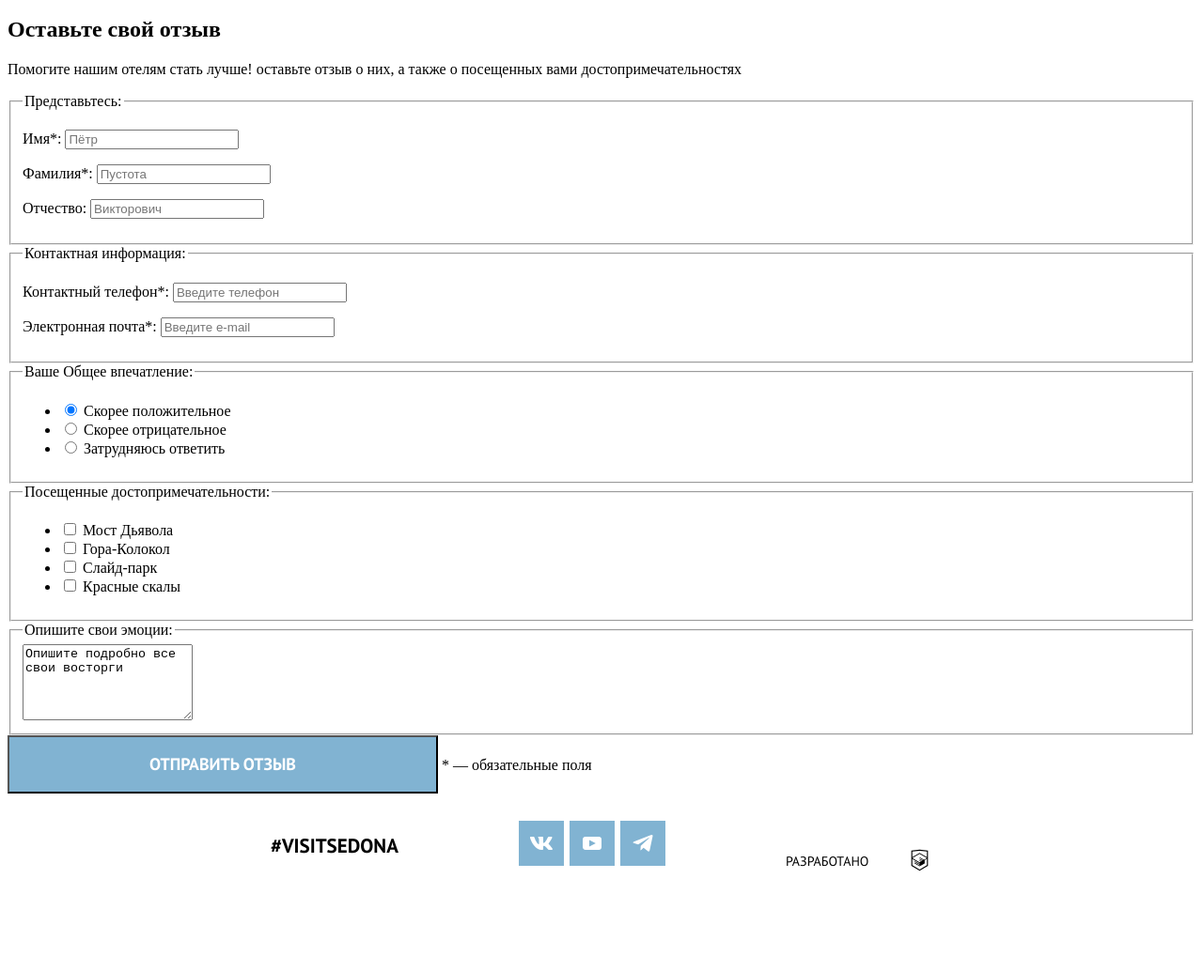
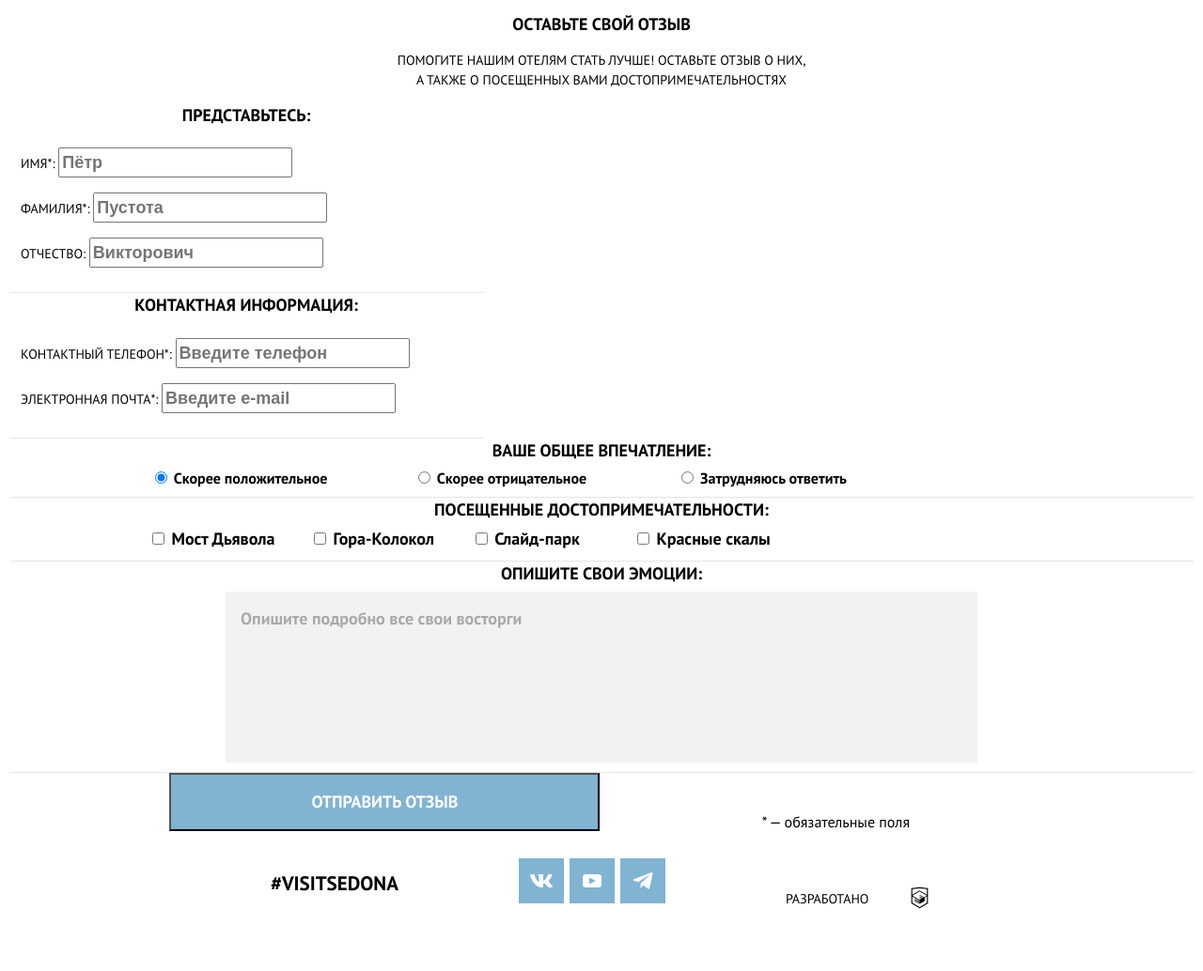
Before and after one commit to htmlacademy-adaptive/1384625-sedona-26, a website: page source/form.html in a window 1280 px wide. Shown: the part 655-1689 px from the top of the page at 94% size. Before the commit the page ends 1654 px from the top, so only its background shows below. Drawn offline with nearby package versions, Linux system fonts and the light colour scheme; files that its build step writes are made by us from their sources.

Commit message:
правки в сетку

```diff
--- a/source/form.html
+++ b/source/form.html
@@ -33,8 +33,10 @@
             <h2 class="review__title">Оставьте свой отзыв</h2>
             <p class="review__intro">Помогите нашим отелям стать лучше! оставьте отзыв о них, а также о посещенных вами достопримечательностях</p>
           </header>
+
           <form class="review__form feedback-form" method="post" action="https://echo.htmlacademy.ru">
-            <fieldset class="feedback-form__group" >
+            <div class="feedback-form__container">
+              <fieldset class="feedback-form__group contact-group" >
                 <legend class="feedback-form__title">Представьтесь:</legend>
                 <p class="feedback-form__field-group field">
                   <label class="field__label">Имя*:
@@ -53,7 +55,7 @@
                 </p>
               </fieldset>
 
-            <fieldset class="feedback-form__group">
+              <fieldset class="feedback-form__group contact-group">
                 <legend class="feedback-form__title">Контактная информация:</legend>
                 <p class="feedback-form__field-group field">
                   <label class="field__label">Контактный телефон*:
@@ -67,6 +69,8 @@
                 </p>
 
               </fieldset>
+            </div>
+
 
             <fieldset class="feedback-form__group rating">
               <legend class="feedback-form__title">Ваше Общее впечатление:</legend>
@@ -128,12 +132,16 @@
                 <textarea class="text-review__input" rows="5">Опишите подробно все свои восторги</textarea>
               </label>
             </fieldset>
+            <div class="feedback-form_button-container">
               <button class="feedback-form__button button" type="submit">Отправить отзыв</button>
               <span class="feedback-form__note">* — обязательные поля</span>
+            </div>
           </form>
         </div>
       </section>
 
+
+    </main>
     <footer class="main-footer">
       <div class="main-footer__wrapper">
         <div class="main-footer__hashtag">#visitSEDONA</div>
@@ -159,7 +167,6 @@
         </div>
       </div>
     </footer>
-    </main>
 
   </body>
 </html>
--- /dev/null
+++ b/source/less/blocks/attractions.less
@@ -0,0 +1,36 @@
+.attractions__list {
+  list-style: none;
+  font-weight: 700;
+  font-size: 18px;
+  line-height: 26px;
+  text-transform: none;
+  width:280px;
+  margin:0;
+  padding: 0;
+}
+.attractions__item {
+  text-transform: none;
+}
+
+@media (min-width:@tablet-width) {
+  .attractions__list {
+    display: flex;
+    flex-wrap: wrap;
+    width: 648px;
+    justify-content: center;
+  }
+  .attractions__item {
+    width: 224px;
+  }
+}
+@media (min-width:@desktop-width) {
+  .attractions__list {
+    display: flex;
+    flex-wrap: wrap;
+    width: 960px;
+    justify-content: center;
+  }
+  .attractions__item {
+    width: 172px;
+  }
+}
--- /dev/null
+++ b/source/less/blocks/card.less
@@ -0,0 +1,27 @@
+.card {
+  display: flex;
+  flex-direction: column;
+  flex-wrap: wrap;
+  width: 320px;
+  padding: 20px;
+
+}
+.card__title {
+  font-weight: 700;
+  font-size: 14px;
+  line-height: 21px;
+  margin: 0;
+}
+.card__author {
+  font-weight: 400;
+  font-size: 14px;
+  line-height: 21px;
+  text-transform: none;
+  margin: 0;
+}
+.card__likes-count {
+  font-weight: 700;
+  font-size: 14px;
+  line-height: 21px;
+  margin: 0;
+}
--- /dev/null
+++ b/source/less/blocks/contact-group.less
@@ -0,0 +1,10 @@
+.contact-group {
+  width: 280px;
+
+  @media (min-width:@tablet-width) {
+    width: 324px;
+  }
+  @media (min-width:@desktop-width) {
+    width: 480px;
+  }
+}
--- a/source/less/blocks/features.less
+++ b/source/less/blocks/features.less
@@ -20,6 +20,7 @@
   display: flex;
   flex-direction: column;
   flex-wrap: wrap;
+  margin: 0 auto;
 }
 @media (min-width:@tablet-width) {
   .features__container {
@@ -88,7 +89,7 @@
 
 .features__list {
   list-style: none;
-  margin: 0;
+  margin: 0 auto;
   padding: 0;
   display: flex;
   flex-direction: column;
--- /dev/null
+++ b/source/less/blocks/feedback-form.less
@@ -0,0 +1,39 @@
+
+.feedback-form__group{
+  text-transform: uppercase;
+  border: none;
+  border-bottom: 1px solid #E5E5E5;
+
+}
+.feedback-form__title {
+  font-weight: 700;
+  font-size: 18px;
+  line-height: 26px;
+  text-align: center;
+}
+
+.feedback-form_button-container {
+  display: flex;
+  flex-direction: column;
+  width: 280px;
+
+  @media (min-width:@tablet-width) {
+    flex-direction: row;
+    justify-content: space-around;
+    width: 648px;
+
+  }
+  @media (min-width:@desktop-width) {
+    flex-direction: row;
+    justify-content: space-around;
+    width: 960px;
+  }
+}
+
+.feedback-form__button{
+  margin: 0 auto; //почему то не центруется
+}
+
+.feedback-form__note {
+  align-self: flex-end;
+}
--- /dev/null
+++ b/source/less/blocks/field.less
@@ -0,0 +1,11 @@
+.field__label {
+  font-weight: 400;
+  font-size: 14px;
+  line-height: 21px;
+}
+.field__input {
+  font-weight: 700;
+  font-size: 18px;
+  line-height: 26px;
+  text-transform: none;
+}
--- a/source/less/blocks/main-navigation.less
+++ b/source/less/blocks/main-navigation.less
@@ -58,7 +58,7 @@
 .main-navigation__toggle {
   background-color: #ffffff;
   border: none;
-  cursor: pointer; //почему cursor выделен
+  cursor: pointer;
 }
 
 .main-navigation__toggle-icon {
--- a/source/less/blocks/page.less
+++ b/source/less/blocks/page.less
@@ -1,4 +1,6 @@
 .page {
   margin: 0;
   padding: 0;
+  font-family: 'PT Sans';
+  font-style: normal;
 }
--- /dev/null
+++ b/source/less/blocks/photo-gallery.less
@@ -0,0 +1,41 @@
+.photo-gallery {
+  text-transform: uppercase;
+}
+.photo-gallery__wrapper {
+  display: flex;
+  flex-direction: column;
+  align-items: center;
+  width: 320px;
+  margin: 0 auto;
+}
+
+@media (min-width:@tablet-width){
+  .photo-gallery__wrapper {
+    display: grid;
+    grid-template-columns:  347px 347px ;
+    grid-template-rows: 480px 347px 347px;
+  }
+  .card-1 {
+    grid-column: 1/3;
+  }
+}
+
+.photo-gallery__header {
+  text-align: center;
+  width: 320px;
+  padding: 20px;
+  margin: 0 auto;
+}
+.photo-gallery__title {
+  font-weight: 700;
+  font-size: 18px;
+  line-height: 26px;
+}
+.photo-gallery__intro {
+  font-weight: 400;
+  font-size: 14px;
+  line-height: 21px;
+}
+.photo-gallery__photo-card {
+  border-bottom: 1px solid fade(#000000, 30%);
+}
--- /dev/null
+++ b/source/less/blocks/presentation.less
@@ -0,0 +1,23 @@
+.presentation {
+  text-transform: uppercase;
+}
+.presentation__wrapper {
+  display: flex;
+  flex-direction: column;
+  align-items: center;
+  width: 320px;
+  margin: 0 auto;
+}
+.presentation__header {
+  text-align: center;
+}
+.presentation__title {
+  font-weight: 700;
+  font-size: 18px;
+  line-height: 26px;
+}
+.presentation__intro {
+  font-weight: 400;
+  font-size: 14px;
+  line-height: 21px;
+}
--- /dev/null
+++ b/source/less/blocks/rating.less
@@ -0,0 +1,32 @@
+.rating {
+  font-weight: 700;
+}
+.rating__list {
+  list-style: none;
+  margin: 0 auto;
+  padding: 0;
+  text-transform: none;
+  width: 320px;
+}
+
+@media (min-width:@tablet-width) {
+  .rating__list {
+    display: flex;
+    flex-wrap: wrap;
+    width: 648px;
+  }
+  .rating__item {
+    width:280px;
+  }
+
+}
+  @media (min-width:@desktop-width) {
+  .rating__list {
+    display: flex;
+    flex-wrap: wrap;
+    width: 960px;
+  }
+  .rating__item {
+    width:280px;
+  }
+}
--- /dev/null
+++ b/source/less/blocks/review.less
@@ -0,0 +1,27 @@
+.review__header {
+  text-transform: uppercase;
+  margin: 0 auto;
+  width: 280px;
+  box-sizing: border-box;
+  text-align: center;
+
+  @media (min-width:@tablet-width){
+    width: 435px;
+  }
+  @media (min-width:@desktop-width){
+    width: 435px;
+  }
+}
+
+
+.review__title {
+  font-weight: 700;
+  font-size: 18px;
+  line-height: 26px;
+
+}
+.review__intro {
+  font-weight: 400;
+  font-size: 14px;
+  line-height: 21px;
+}
--- /dev/null
+++ b/source/less/blocks/text-review.less
@@ -0,0 +1,25 @@
+.text-review__input {
+  border:none;
+  background-color: #F2F2F2;
+  font-family: "PT Sans";
+  font-weight: 700;
+  font-size: 18px;
+  line-height: 26px;
+  color: fade(#000000, 30%);
+  display: block;
+  margin: 0 auto;
+  width: 280px;
+  height: 150px;
+  resize: none;
+  padding: 16px;
+}
+@media (min-width:@tablet-width) {
+  .text-review__input {
+    width: 648px;
+  }
+}
+@media (min-width:@desktop-width) {
+  .text-review__input {
+    width: 768px;
+  }
+}
--- a/source/less/style.less
+++ b/source/less/style.less
@@ -17,18 +17,19 @@
 @import "blocks/copyright.less";
 
 // @import "blocks/catalog-container.less";
-// @import "blocks/photo-gallery.less";
-// @import "blocks/card.less";
-// @import "blocks/presentation.less";
+@import "blocks/photo-gallery.less";
+@import "blocks/card.less";
+@import "blocks/presentation.less";
 
 
 // @import "blocks/form-container.less";
-// @import "blocks/review.less";
-// @import "blocks/feedback-form.less";
-// @import "blocks/rating.less";
-// @import "blocks/attractions.less";
-// @import "blocks/text-review.less";
+@import "blocks/review.less";
+@import "blocks/feedback-form.less";
+@import "blocks/rating.less";
+@import "blocks/attractions.less";
+@import "blocks/text-review.less";
+@import "blocks/field.less";
+@import "blocks/contact-group.less";
 // @import "blocks";
 // @import "blocks";
 // @import "blocks";
-// @import "blocks";
```
Also changed, not shown: source/catalog.html (+8 -7 lines), source/index.html (+1 -2 lines). Lines whose indentation alone changed are shown as unchanged.
